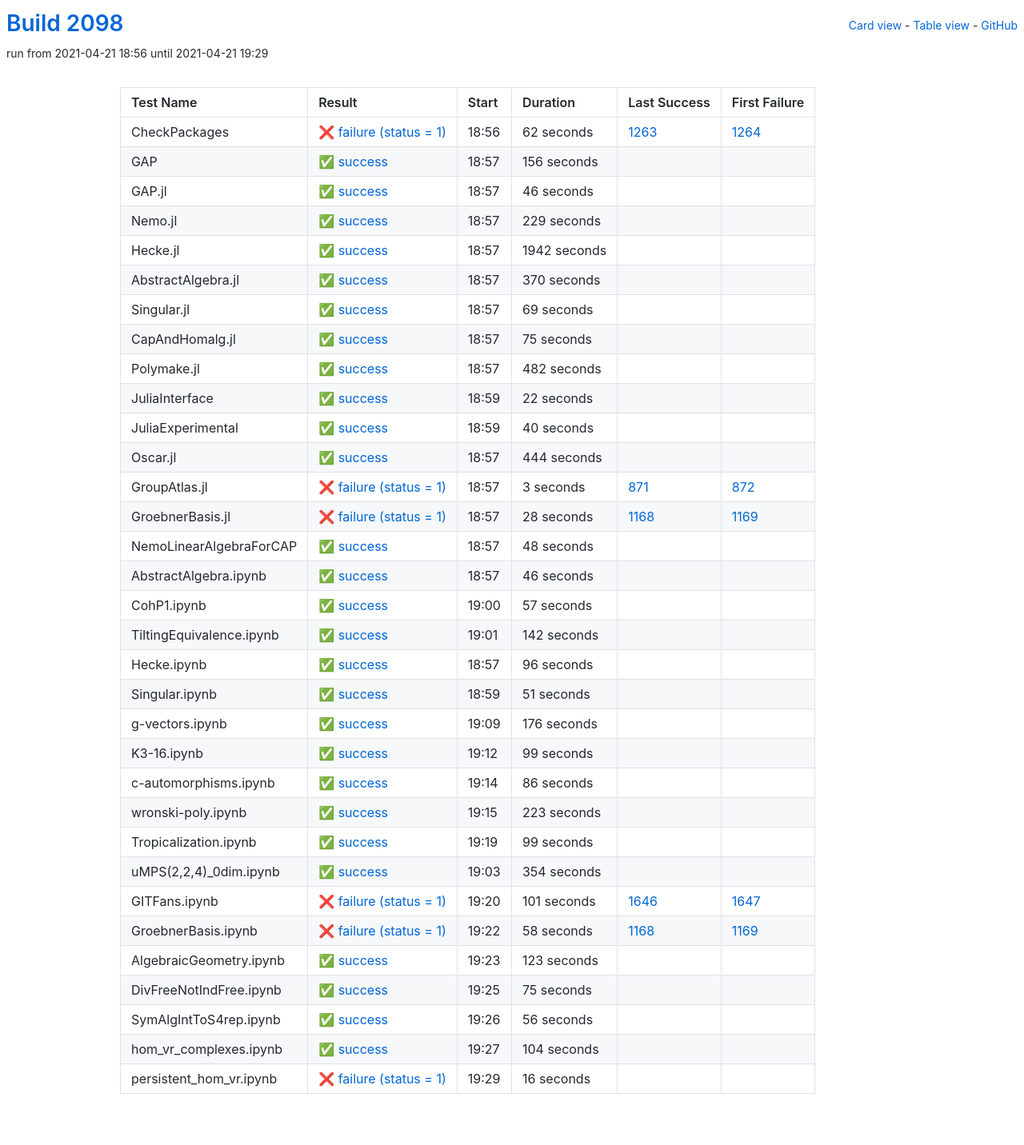
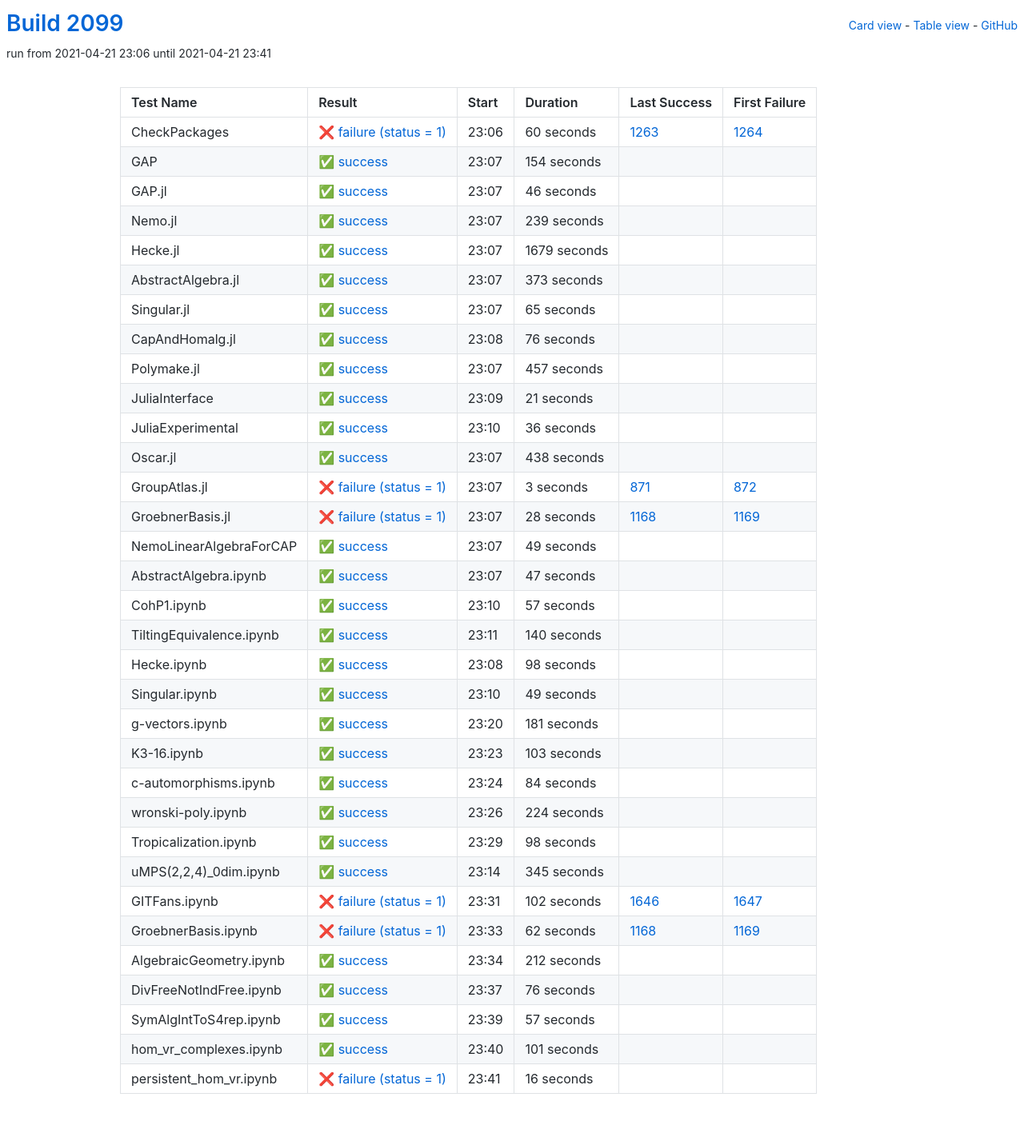
Before and after one commit to oscar-system/oscar-ci-status-stable, a Jekyll site: the page built from table.html, in a window 1280 px wide. Shown: the whole page at 80% size. Built offline with Jekyll 4.4.1, drawn with Linux system fonts in a browser that asks for light colours.

Commit message:
Build #2099

```diff
--- a/_data/ci.yml
+++ b/_data/ci.yml
@@ -1,6 +1,6 @@
 ---
-build: 2098
-build_url: https://oscarci.mathematik.uni-kl.de/job/oscar-stable/2098/
+build: 2099
+build_url: https://oscarci.mathematik.uni-kl.de/job/oscar-stable/2099/
 job: oscar-stable
 organization: oscar-system
 repo: oscar-ci-status-stable
@@ -8,32 +8,32 @@ repourl: https://github.com/oscar-system/oscar-ci-status-stable
 tests:
 - name: CheckPackages
   id: checkpackages
-  log: https://oscarci.mathematik.uni-kl.de/job/oscar-stable/2098/artifact/logs/build-2098/CheckPackages.log
-  start: 2021-04-21 18:56
+  log: https://oscarci.mathematik.uni-kl.de/job/oscar-stable/2099/artifact/logs/build-2099/CheckPackages.log
+  start: 2021-04-21 23:06
   success: false
   exitcode: 1
   status: failure
-  duration: 62
+  duration: 60
   last_success: 1263
   last_success_url: https://oscarci.mathematik.uni-kl.de/job/oscar-stable/1263/
   first_failure: 1264
   first_failure_url: https://oscarci.mathematik.uni-kl.de/job/oscar-stable/1264/
 - name: GAP
   id: gap
-  log: https://oscarci.mathematik.uni-kl.de/job/oscar-stable/2098/artifact/logs/build-2098/GAP.log
-  start: 2021-04-21 18:57
+  log: https://oscarci.mathematik.uni-kl.de/job/oscar-stable/2099/artifact/logs/build-2099/GAP.log
+  start: 2021-04-21 23:07
   success: true
   exitcode: 0
   status: success
-  duration: 156
+  duration: 154
   last_success: false
   last_success_url:
   first_failure: false
   first_failure_url:
 - name: GAP.jl
   id: gap-jl
-  log: https://oscarci.mathematik.uni-kl.de/job/oscar-stable/2098/artifact/logs/build-2098/GAP.jl.log
-  start: 2021-04-21 18:57
+  log: https://oscarci.mathematik.uni-kl.de/job/oscar-stable/2099/artifact/logs/build-2099/GAP.jl.log
+  start: 2021-04-21 23:07
   success: true
   exitcode: 0
   status: success
@@ -44,116 +44,116 @@ tests:
   first_failure_url:
 - name: Nemo.jl
   id: nemo-jl
-  log: https://oscarci.mathematik.uni-kl.de/job/oscar-stable/2098/artifact/logs/build-2098/Nemo.jl.log
-  start: 2021-04-21 18:57
+  log: https://oscarci.mathematik.uni-kl.de/job/oscar-stable/2099/artifact/logs/build-2099/Nemo.jl.log
+  start: 2021-04-21 23:07
   success: true
   exitcode: 0
   status: success
-  duration: 229
+  duration: 239
   last_success: false
   last_success_url:
   first_failure: false
   first_failure_url:
 - name: Hecke.jl
   id: hecke-jl
-  log: https://oscarci.mathematik.uni-kl.de/job/oscar-stable/2098/artifact/logs/build-2098/Hecke.jl.log
-  start: 2021-04-21 18:57
+  log: https://oscarci.mathematik.uni-kl.de/job/oscar-stable/2099/artifact/logs/build-2099/Hecke.jl.log
+  start: 2021-04-21 23:07
   success: true
   exitcode: 0
   status: success
-  duration: 1942
+  duration: 1679
   last_success: false
   last_success_url:
   first_failure: false
   first_failure_url:
 - name: AbstractAlgebra.jl
   id: abstractalgebra-jl
-  log: https://oscarci.mathematik.uni-kl.de/job/oscar-stable/2098/artifact/logs/build-2098/AbstractAlgebra.jl.log
-  start: 2021-04-21 18:57
+  log: https://oscarci.mathematik.uni-kl.de/job/oscar-stable/2099/artifact/logs/build-2099/AbstractAlgebra.jl.log
+  start: 2021-04-21 23:07
   success: true
   exitcode: 0
   status: success
-  duration: 370
+  duration: 373
   last_success: false
   last_success_url:
   first_failure: false
   first_failure_url:
 - name: Singular.jl
   id: singular-jl
-  log: https://oscarci.mathematik.uni-kl.de/job/oscar-stable/2098/artifact/logs/build-2098/Singular.jl.log
-  start: 2021-04-21 18:57
+  log: https://oscarci.mathematik.uni-kl.de/job/oscar-stable/2099/artifact/logs/build-2099/Singular.jl.log
+  start: 2021-04-21 23:07
   success: true
   exitcode: 0
   status: success
-  duration: 69
+  duration: 65
   last_success: false
   last_success_url:
   first_failure: false
   first_failure_url:
 - name: CapAndHomalg.jl
   id: capandhomalg-jl
-  log: https://oscarci.mathematik.uni-kl.de/job/oscar-stable/2098/artifact/logs/build-2098/CapAndHomalg.jl.log
-  start: 2021-04-21 18:57
+  log: https://oscarci.mathematik.uni-kl.de/job/oscar-stable/2099/artifact/logs/build-2099/CapAndHomalg.jl.log
+  start: 2021-04-21 23:08
   success: true
   exitcode: 0
   status: success
-  duration: 75
+  duration: 76
   last_success: false
   last_success_url:
   first_failure: false
   first_failure_url:
 - name: Polymake.jl
   id: polymake-jl
-  log: https://oscarci.mathematik.uni-kl.de/job/oscar-stable/2098/artifact/logs/build-2098/Polymake.jl.log
-  start: 2021-04-21 18:57
+  log: https://oscarci.mathematik.uni-kl.de/job/oscar-stable/2099/artifact/logs/build-2099/Polymake.jl.log
+  start: 2021-04-21 23:07
   success: true
   exitcode: 0
   status: success
-  duration: 482
+  duration: 457
   last_success: false
   last_success_url:
   first_failure: false
   first_failure_url:
 - name: JuliaInterface
   id: juliainterface
-  log: https://oscarci.mathematik.uni-kl.de/job/oscar-stable/2098/artifact/logs/build-2098/JuliaInterface.log
-  start: 2021-04-21 18:59
+  log: https://oscarci.mathematik.uni-kl.de/job/oscar-stable/2099/artifact/logs/build-2099/JuliaInterface.log
+  start: 2021-04-21 23:09
   success: true
   exitcode: 0
   status: success
-  duration: 22
+  duration: 21
   last_success: false
   last_success_url:
   first_failure: false
   first_failure_url:
 - name: JuliaExperimental
   id: juliaexperimental
-  log: https://oscarci.mathematik.uni-kl.de/job/oscar-stable/2098/artifact/logs/build-2098/JuliaExperimental.log
-  start: 2021-04-21 18:59
+  log: https://oscarci.mathematik.uni-kl.de/job/oscar-stable/2099/artifact/logs/build-2099/JuliaExperimental.log
+  start: 2021-04-21 23:10
   success: true
   exitcode: 0
   status: success
-  duration: 40
+  duration: 36
   last_success: false
   last_success_url:
   first_failure: false
   first_failure_url:
 - name: Oscar.jl
   id: oscar-jl
-  log: https://oscarci.mathematik.uni-kl.de/job/oscar-stable/2098/artifact/logs/build-2098/Oscar.jl.log
-  start: 2021-04-21 18:57
+  log: https://oscarci.mathematik.uni-kl.de/job/oscar-stable/2099/artifact/logs/build-2099/Oscar.jl.log
+  start: 2021-04-21 23:07
   success: true
   exitcode: 0
   status: success
-  duration: 444
+  duration: 438
   last_success: false
   last_success_url:
   first_failure: false
   first_failure_url:
 - name: GroupAtlas.jl
   id: groupatlas-jl
-  log: https://oscarci.mathematik.uni-kl.de/job/oscar-stable/2098/artifact/logs/build-2098/GroupAtlas.jl.log
-  start: 2021-04-21 18:57
+  log: https://oscarci.mathematik.uni-kl.de/job/oscar-stable/2099/artifact/logs/build-2099/GroupAtlas.jl.log
+  start: 2021-04-21 23:07
   success: false
   exitcode: 1
   status: failure
@@ -164,8 +164,8 @@ tests:
   first_failure_url: https://oscarci.mathematik.uni-kl.de/job/oscar-stable/872/
 - name: GroebnerBasis.jl
   id: groebnerbasis-jl
-  log: https://oscarci.mathematik.uni-kl.de/job/oscar-stable/2098/artifact/logs/build-2098/GroebnerBasis.jl.log
-  start: 2021-04-21 18:57
+  log: https://oscarci.mathematik.uni-kl.de/job/oscar-stable/2099/artifact/logs/build-2099/GroebnerBasis.jl.log
+  start: 2021-04-21 23:07
   success: false
   exitcode: 1
   status: failure
@@ -176,32 +176,32 @@ tests:
   first_failure_url: https://oscarci.mathematik.uni-kl.de/job/oscar-stable/1169/
 - name: NemoLinearAlgebraForCAP
   id: nemolinearalgebraforcap
-  log: https://oscarci.mathematik.uni-kl.de/job/oscar-stable/2098/artifact/logs/build-2098/NemoLinearAlgebraForCAP.log
-  start: 2021-04-21 18:57
+  log: https://oscarci.mathematik.uni-kl.de/job/oscar-stable/2099/artifact/logs/build-2099/NemoLinearAlgebraForCAP.log
+  start: 2021-04-21 23:07
   success: true
   exitcode: 0
   status: success
-  duration: 48
+  duration: 49
   last_success: false
   last_success_url:
   first_failure: false
   first_failure_url:
 - name: AbstractAlgebra.ipynb
   id: abstractalgebra-ipynb
-  log: https://oscarci.mathematik.uni-kl.de/job/oscar-stable/2098/artifact/logs/build-2098/AbstractAlgebra.ipynb.log
-  start: 2021-04-21 18:57
+  log: https://oscarci.mathematik.uni-kl.de/job/oscar-stable/2099/artifact/logs/build-2099/AbstractAlgebra.ipynb.log
+  start: 2021-04-21 23:07
   success: true
   exitcode: 0
   status: success
-  duration: 46
+  duration: 47
   last_success: false
   last_success_url:
   first_failure: false
   first_failure_url:
 - name: CohP1.ipynb
   id: cohp1-ipynb
-  log: https://oscarci.mathematik.uni-kl.de/job/oscar-stable/2098/artifact/logs/build-2098/CohP1.ipynb.log
-  start: 2021-04-21 19:00
+  log: https://oscarci.mathematik.uni-kl.de/job/oscar-stable/2099/artifact/logs/build-2099/CohP1.ipynb.log
+  start: 2021-04-21 23:10
   success: true
   exitcode: 0
   status: success
@@ -212,188 +212,188 @@ tests:
   first_failure_url:
 - name: TiltingEquivalence.ipynb
   id: tiltingequivalence-ipynb
-  log: https://oscarci.mathematik.uni-kl.de/job/oscar-stable/2098/artifact/logs/build-2098/TiltingEquivalence.ipynb.log
-  start: 2021-04-21 19:01
+  log: https://oscarci.mathematik.uni-kl.de/job/oscar-stable/2099/artifact/logs/build-2099/TiltingEquivalence.ipynb.log
+  start: 2021-04-21 23:11
   success: true
   exitcode: 0
   status: success
-  duration: 142
+  duration: 140
   last_success: false
   last_success_url:
   first_failure: false
   first_failure_url:
 - name: Hecke.ipynb
   id: hecke-ipynb
-  log: https://oscarci.mathematik.uni-kl.de/job/oscar-stable/2098/artifact/logs/build-2098/Hecke.ipynb.log
-  start: 2021-04-21 18:57
+  log: https://oscarci.mathematik.uni-kl.de/job/oscar-stable/2099/artifact/logs/build-2099/Hecke.ipynb.log
+  start: 2021-04-21 23:08
   success: true
   exitcode: 0
   status: success
-  duration: 96
+  duration: 98
   last_success: false
   last_success_url:
   first_failure: false
   first_failure_url:
 - name: Singular.ipynb
   id: singular-ipynb
-  log: https://oscarci.mathematik.uni-kl.de/job/oscar-stable/2098/artifact/logs/build-2098/Singular.ipynb.log
-  start: 2021-04-21 18:59
+  log: https://oscarci.mathematik.uni-kl.de/job/oscar-stable/2099/artifact/logs/build-2099/Singular.ipynb.log
+  start: 2021-04-21 23:10
   success: true
   exitcode: 0
   status: success
-  duration: 51
+  duration: 49
   last_success: false
   last_success_url:
   first_failure: false
   first_failure_url:
 - name: g-vectors.ipynb
   id: g-vectors-ipynb
-  log: https://oscarci.mathematik.uni-kl.de/job/oscar-stable/2098/artifact/logs/build-2098/g-vectors.ipynb.log
-  start: 2021-04-21 19:09
+  log: https://oscarci.mathematik.uni-kl.de/job/oscar-stable/2099/artifact/logs/build-2099/g-vectors.ipynb.log
+  start: 2021-04-21 23:20
   success: true
   exitcode: 0
   status: success
-  duration: 176
+  duration: 181
   last_success: false
   last_success_url:
   first_failure: false
   first_failure_url:
 - name: K3-16.ipynb
   id: k3-16-ipynb
-  log: https://oscarci.mathematik.uni-kl.de/job/oscar-stable/2098/artifact/logs/build-2098/K3-16.ipynb.log
-  start: 2021-04-21 19:12
+  log: https://oscarci.mathematik.uni-kl.de/job/oscar-stable/2099/artifact/logs/build-2099/K3-16.ipynb.log
+  start: 2021-04-21 23:23
   success: true
   exitcode: 0
   status: success
-  duration: 99
+  duration: 103
   last_success: false
   last_success_url:
   first_failure: false
   first_failure_url:
 - name: c-automorphisms.ipynb
   id: c-automorphisms-ipynb
-  log: https://oscarci.mathematik.uni-kl.de/job/oscar-stable/2098/artifact/logs/build-2098/c-automorphisms.ipynb.log
-  start: 2021-04-21 19:14
+  log: https://oscarci.mathematik.uni-kl.de/job/oscar-stable/2099/artifact/logs/build-2099/c-automorphisms.ipynb.log
+  start: 2021-04-21 23:24
   success: true
   exitcode: 0
   status: success
-  duration: 86
+  duration: 84
   last_success: false
   last_success_url:
   first_failure: false
   first_failure_url:
 - name: wronski-poly.ipynb
   id: wronski-poly-ipynb
-  log: https://oscarci.mathematik.uni-kl.de/job/oscar-stable/2098/artifact/logs/build-2098/wronski-poly.ipynb.log
-  start: 2021-04-21 19:15
+  log: https://oscarci.mathematik.uni-kl.de/job/oscar-stable/2099/artifact/logs/build-2099/wronski-poly.ipynb.log
+  start: 2021-04-21 23:26
   success: true
   exitcode: 0
   status: success
-  duration: 223
+  duration: 224
   last_success: false
   last_success_url:
   first_failure: false
   first_failure_url:
 - name: Tropicalization.ipynb
   id: tropicalization-ipynb
-  log: https://oscarci.mathematik.uni-kl.de/job/oscar-stable/2098/artifact/logs/build-2098/Tropicalization.ipynb.log
-  start: 2021-04-21 19:19
+  log: https://oscarci.mathematik.uni-kl.de/job/oscar-stable/2099/artifact/logs/build-2099/Tropicalization.ipynb.log
+  start: 2021-04-21 23:29
   success: true
   exitcode: 0
   status: success
-  duration: 99
+  duration: 98
   last_success: false
   last_success_url:
   first_failure: false
   first_failure_url:
 - name: uMPS(2,2,4)_0dim.ipynb
   id: umps-2-2-4-0dim-ipynb
-  log: https://oscarci.mathematik.uni-kl.de/job/oscar-stable/2098/artifact/logs/build-2098/uMPS-2-2-4-_0dim.ipynb.log
-  start: 2021-04-21 19:03
+  log: https://oscarci.mathematik.uni-kl.de/job/oscar-stable/2099/artifact/logs/build-2099/uMPS-2-2-4-_0dim.ipynb.log
+  start: 2021-04-21 23:14
   success: true
   exitcode: 0
   status: success
-  duration: 354
+  duration: 345
   last_success: false
   last_success_url:
   first_failure: false
   first_failure_url:
 - name: GITFans.ipynb
   id: gitfans-ipynb
-  log: https://oscarci.mathematik.uni-kl.de/job/oscar-stable/2098/artifact/logs/build-2098/GITFans.ipynb.log
-  start: 2021-04-21 19:20
+  log: https://oscarci.mathematik.uni-kl.de/job/oscar-stable/2099/artifact/logs/build-2099/GITFans.ipynb.log
+  start: 2021-04-21 23:31
   success: false
   exitcode: 1
   status: failure
-  duration: 101
+  duration: 102
   last_success: 1646
   last_success_url: https://oscarci.mathematik.uni-kl.de/job/oscar-stable/1646/
   first_failure: 1647
   first_failure_url: https://oscarci.mathematik.uni-kl.de/job/oscar-stable/1647/
 - name: GroebnerBasis.ipynb
   id: groebnerbasis-ipynb
-  log: https://oscarci.mathematik.uni-kl.de/job/oscar-stable/2098/artifact/logs/build-2098/GroebnerBasis.ipynb.log
-  start: 2021-04-21 19:22
+  log: https://oscarci.mathematik.uni-kl.de/job/oscar-stable/2099/artifact/logs/build-2099/GroebnerBasis.ipynb.log
+  start: 2021-04-21 23:33
   success: false
   exitcode: 1
   status: failure
-  duration: 58
+  duration: 62
   last_success: 1168
   last_success_url: https://oscarci.mathematik.uni-kl.de/job/oscar-stable/1168/
   first_failure: 1169
   first_failure_url: https://oscarci.mathematik.uni-kl.de/job/oscar-stable/1169/
 - name: AlgebraicGeometry.ipynb
   id: algebraicgeometry-ipynb
-  log: https://oscarci.mathematik.uni-kl.de/job/oscar-stable/2098/artifact/logs/build-2098/AlgebraicGeometry.ipynb.log
-  start: 2021-04-21 19:23
+  log: https://oscarci.mathematik.uni-kl.de/job/oscar-stable/2099/artifact/logs/build-2099/AlgebraicGeometry.ipynb.log
+  start: 2021-04-21 23:34
   success: true
   exitcode: 0
   status: success
-  duration: 123
+  duration: 212
   last_success: false
   last_success_url:
   first_failure: false
   first_failure_url:
 - name: DivFreeNotIndFree.ipynb
   id: divfreenotindfree-ipynb
-  log: https://oscarci.mathematik.uni-kl.de/job/oscar-stable/2098/artifact/logs/build-2098/DivFreeNotIndFree.ipynb.log
-  start: 2021-04-21 19:25
+  log: https://oscarci.mathematik.uni-kl.de/job/oscar-stable/2099/artifact/logs/build-2099/DivFreeNotIndFree.ipynb.log
+  start: 2021-04-21 23:37
   success: true
   exitcode: 0
   status: success
-  duration: 75
+  duration: 76
   last_success: false
   last_success_url:
   first_failure: false
   first_failure_url:
 - name: SymAlgIntToS4rep.ipynb
   id: symalginttos4rep-ipynb
-  log: https://oscarci.mathematik.uni-kl.de/job/oscar-stable/2098/artifact/logs/build-2098/SymAlgIntToS4rep.ipynb.log
-  start: 2021-04-21 19:26
+  log: https://oscarci.mathematik.uni-kl.de/job/oscar-stable/2099/artifact/logs/build-2099/SymAlgIntToS4rep.ipynb.log
+  start: 2021-04-21 23:39
   success: true
   exitcode: 0
   status: success
-  duration: 56
+  duration: 57
   last_success: false
   last_success_url:
   first_failure: false
   first_failure_url:
 - name: hom_vr_complexes.ipynb
   id: hom-vr-complexes-ipynb
-  log: https://oscarci.mathematik.uni-kl.de/job/oscar-stable/2098/artifact/logs/build-2098/hom_vr_complexes.ipynb.log
-  start: 2021-04-21 19:27
+  log: https://oscarci.mathematik.uni-kl.de/job/oscar-stable/2099/artifact/logs/build-2099/hom_vr_complexes.ipynb.log
+  start: 2021-04-21 23:40
   success: true
   exitcode: 0
   status: success
-  duration: 104
+  duration: 101
   last_success: false
   last_success_url:
   first_failure: false
   first_failure_url:
 - name: persistent_hom_vr.ipynb
   id: persistent-hom-vr-ipynb
-  log: https://oscarci.mathematik.uni-kl.de/job/oscar-stable/2098/artifact/logs/build-2098/persistent_hom_vr.ipynb.log
-  start: 2021-04-21 19:29
+  log: https://oscarci.mathematik.uni-kl.de/job/oscar-stable/2099/artifact/logs/build-2099/persistent_hom_vr.ipynb.log
+  start: 2021-04-21 23:41
   success: false
   exitcode: 1
   status: failure
```
Also changed, not shown: README.md.
